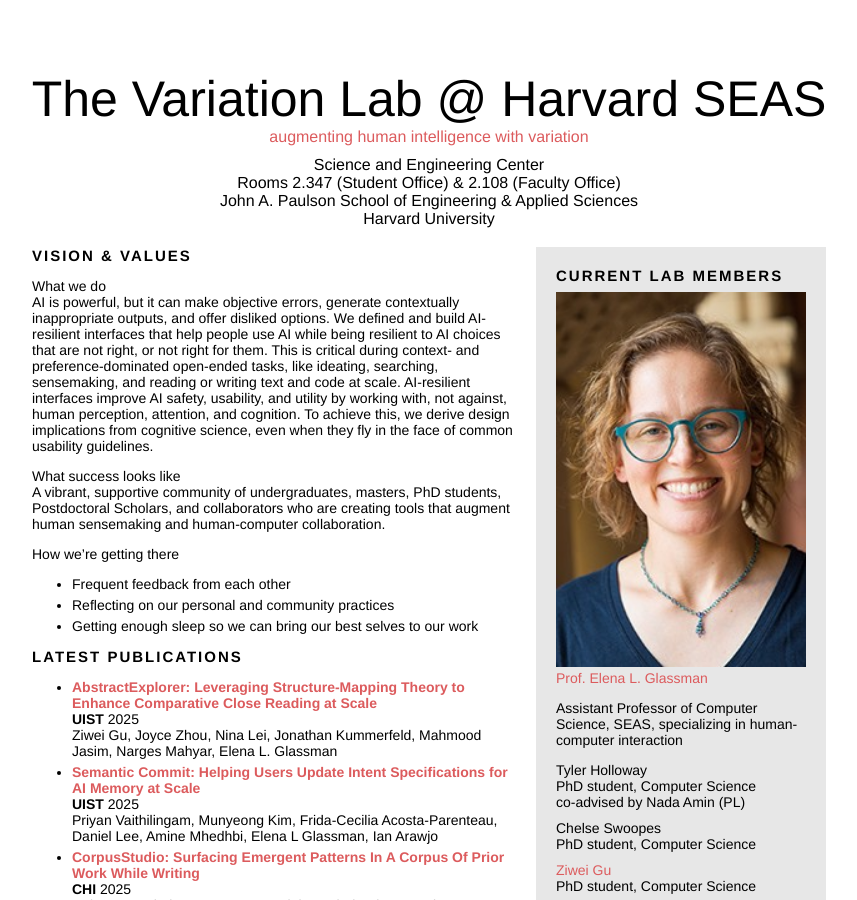
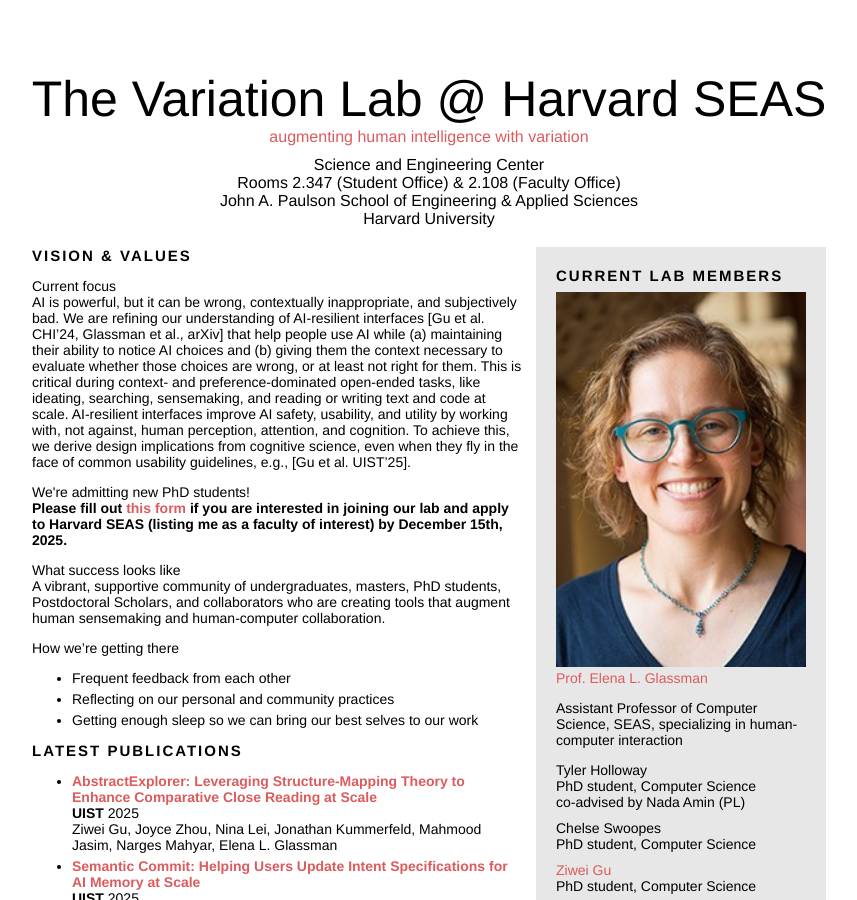
Before and after one commit to eglassman/eglassman.github.io, a Jekyll site: the page built from index.html, in a window 1280 px wide and 900 px high. Shown: the whole window, without its empty margins (211-1068 px from the left). Built offline with Jekyll 4.4.1, drawn with Linux system fonts in a browser that asks for light colours; some of the changed text lies outside the part shown.

Commit message:
added link to prospective students form, added syntaktis

```diff
--- a/index.html
+++ b/index.html
@@ -45,8 +45,14 @@
     </div>
 
     <p>
-    <span class="slightlybold">What we do</span><br>
-    AI is powerful, but it can make objective errors, generate contextually inappropriate outputs, and offer disliked options. We defined and build AI-resilient interfaces that help people use AI while being resilient to AI choices that are not right, or not right for them. This is critical during context- and preference-dominated open-ended tasks, like ideating, searching, sensemaking, and reading or writing text and code at scale. AI-resilient interfaces improve AI safety, usability, and utility by working with, not against, human perception, attention, and cognition. To achieve this, we derive design implications from cognitive science, even when they fly in the face of common usability guidelines.
+    <span class="slightlybold">Current focus</span><br>
+    AI is powerful, but it can be wrong, contextually inappropriate, and subjectively bad. We are refining our understanding of AI-resilient interfaces [Gu et al. CHI’24, Glassman et al., arXiv] that help people use AI while (a) maintaining their ability to notice AI choices and (b) giving them the context necessary to evaluate whether those choices are wrong, or at least not right for them. This is critical during context- and preference-dominated open-ended tasks, like ideating, searching, sensemaking, and reading or writing text and code at scale.
+
+    AI-resilient interfaces improve AI safety, usability, and utility by working with, not against, human perception, attention, and cognition. To achieve this, we derive design implications from cognitive science, even when they fly in the face of common usability guidelines, e.g., [Gu et al. UIST’25].
+
+    <p>
+    <span class="slightlybold">We're admitting new PhD students!</span><br>
+    <b>Please fill out <a href="https://forms.gle/rUD2pHvVjQ71njL9A">this form</a> if you are interested in joining our lab and apply to Harvard SEAS (listing me as a faculty of interest) by December 15th, 2025.</b>
 
     <p>
     <span class="slightlybold">What success looks like</span><br>
@@ -154,6 +160,11 @@
           <br/><b>DIS</b> 2024
           <br/>Priyan Vaithilingam*, Ian Arawjo*, Elena L. Glassman
           <br/><i>*indicates equal contributions</i>
+          <!-- <br/><span><i>Pre-recorded conference talk (10 min)</i><br/><iframe width="238" height="134" src="https://www.youtube.com/embed/gfmsKkPjTtw" title="YouTube video player" frameborder="0" allow="accelerometer; autoplay; clipboard-write; encrypted-media; gyroscope; picture-in-picture" allowfullscreen></iframe></span> -->
+        </li>
+        <li><a href="papers/syntaktis.pdf"><b>Syntaktis: A Large-Language-Model-Backed Editing Interface for Supporting Ethical Journalism Practices</b></a>
+          <br/><b>Computation+Journalism</b> 2024
+          <br/>Leah Teichholtz, Katy Gero and Elena Glassman
           <!-- <br/><span><i>Pre-recorded conference talk (10 min)</i><br/><iframe width="238" height="134" src="https://www.youtube.com/embed/gfmsKkPjTtw" title="YouTube video player" frameborder="0" allow="accelerometer; autoplay; clipboard-write; encrypted-media; gyroscope; picture-in-picture" allowfullscreen></iframe></span> -->
         </li>
         <li><a href="papers/amortizing_icml24.pdf"><b>Amortizing Pragmatic Program Synthesis with Rankings</b> [Pre-print]</a>
@@ -757,7 +768,7 @@
   </div>
 
 
-<p>When we're actively recruiting, instructions will be linked <a href="/glassman.html">here</a>.</p>
+<!-- <p>When we're actively recruiting, instructions will be linked <a href="/glassman.html">here</a>.</p> -->
 
 
   </td>
```
Also changed, not shown: 1 other file.
